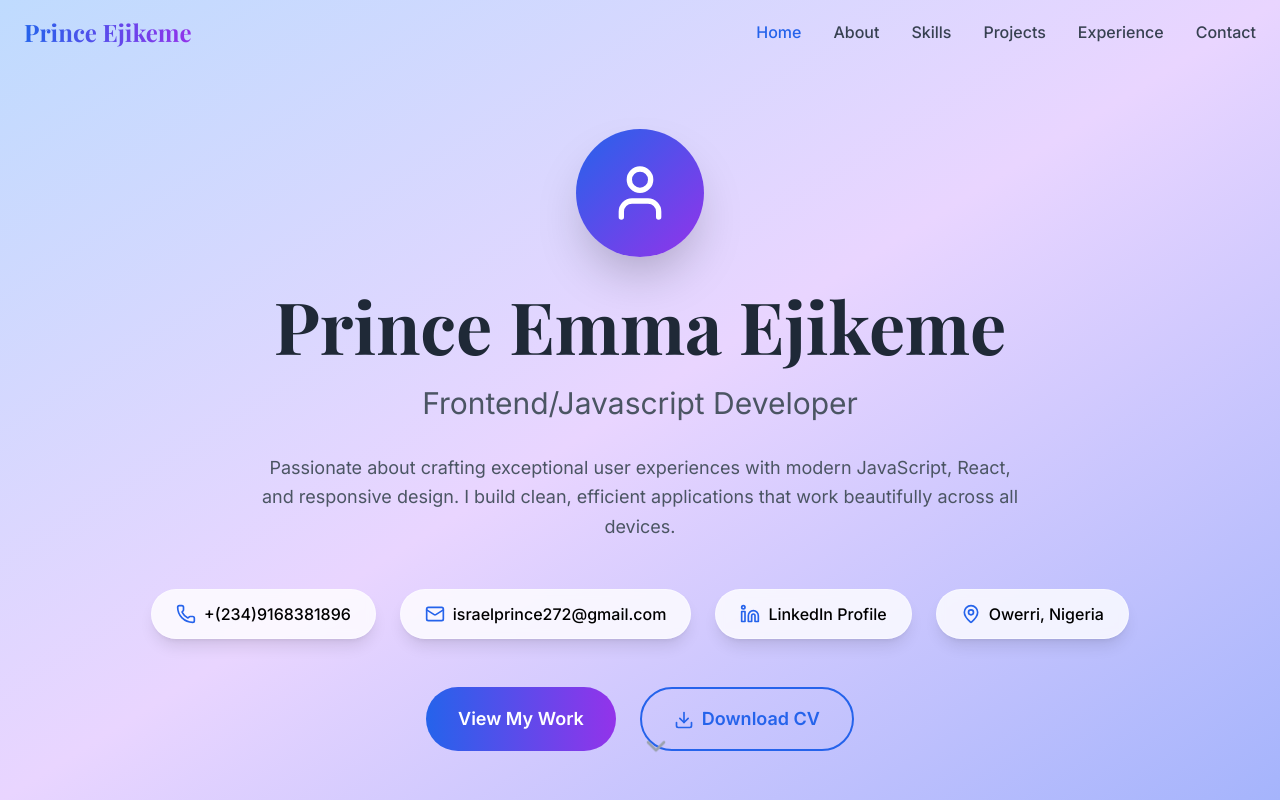
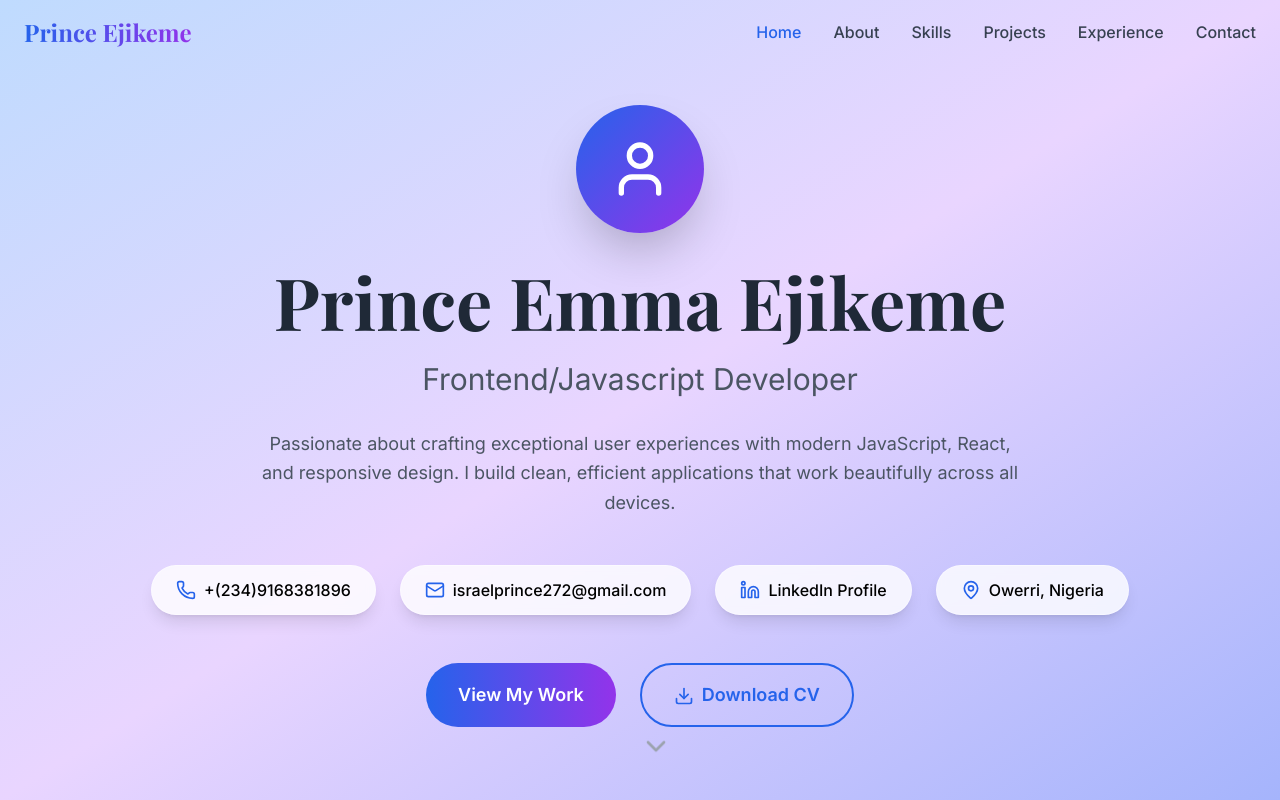
Before and after one commit to PrincyC007/portfolio, a React (Create React App) app: page / in a window 1280 px wide. Shown: the top 800 px of the page. Built offline with nearby package versions, Linux system fonts and the light colour scheme.

Commit message:
Update Hero section spacing for better desktop and mobile experience

```diff
--- a/src/components/Hero.jsx
+++ b/src/components/Hero.jsx
@@ -61,7 +61,7 @@ const Hero = ({ scrollToSection }) => {
             </div>
           </div>
 
-          <div className="flex justify-center gap-6">
+          <div className="flex flex-col sm:flex-row justify-center gap-4 sm:gap-6 mb-8 sm:mb-12">
             <button
               onClick={() => scrollToSection('projects')}
               className="bg-gradient-to-r from-blue-600 to-purple-600 text-white px-8 py-4 rounded-full font-semibold text-lg hover:shadow-xl transition-all duration-300 transform hover:-translate-y-1"
@@ -78,7 +78,7 @@ const Hero = ({ scrollToSection }) => {
           </div>
         </div>
 
-        <div className="absolute bottom-8 left-1/2 transform -translate-x-1/2 animate-bounce">
+        <div className="fixed bottom-8 left-1/2 transform -translate-x-1/2 animate-bounce pointer-events-none">
           <ChevronDown className="w-8 h-8 text-gray-400" />
         </div>
       </div>
```
